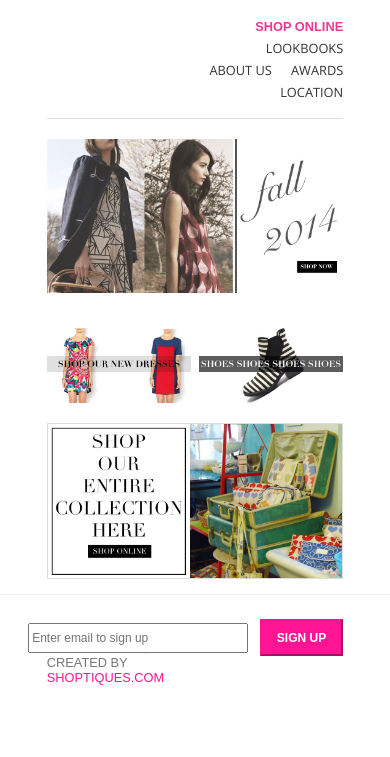
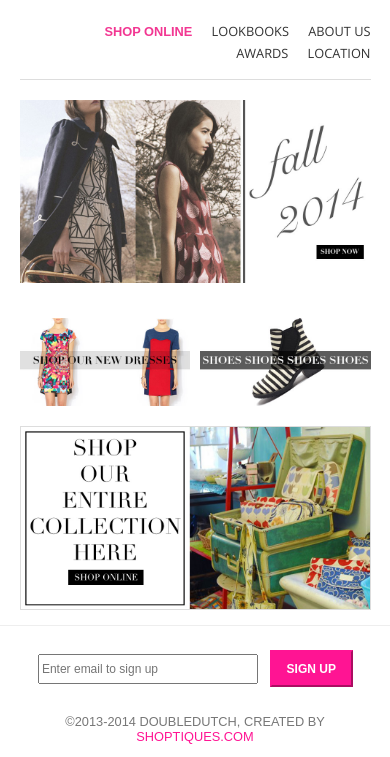
Before and after one commit to eramod/doubledutch-remake, a plain HTML site: page index.html in a window 390 px wide. Shown: the part 179-936 px from the top of the page. Before the commit the page ends 877 px from the top, so only its background shows below. Drawn offline with nearby package versions, Linux system fonts and the light colour scheme.

Commit message:
add media queries for width, header, and footer

```diff
--- a/css/main.css
+++ b/css/main.css
@@ -102,7 +102,7 @@ footer {
     color: #777;
     float: left;
     font-size: .8em;
-    margin-top: -10px;
+    margin-top: -70px;
     text-transform: uppercase;
     width: 40%;
 }
@@ -158,3 +158,31 @@ input[placeholder] {
   display: table;
   clear: both;
 }
+
+@media screen and (max-width: 950px) {
+	main, .footer-container  {
+		width: 90%;
+	}
+
+	nav ul, .logo {
+		float: none;
+	}
+
+	nav ul {
+		padding-left: 0;
+		width: 100%;
+	}
+}
+
+@media screen and (max-width: 650px) {
+	.copyright, form {
+		float: none;
+		margin: 0 auto;
+		width: 90%;
+	}
+
+	.copyright {
+		margin-top: 0;
+		text-align: center;
+	}
+}
--- a/index.html
+++ b/index.html
@@ -49,9 +49,6 @@
 
     <footer>
       <div class="footer-container">
-        <div class="copyright">
-           <p>©2013-2014 doubledutch, created by <span class="designer">shoptiques.com</span></p>
-        </div>
         <form>
             <input type="email" placeholder="Enter email to sign up" id="mail" />
             <div class="button">
@@ -59,6 +56,9 @@
             </div>
         </form>
       </div>
+      <div class="copyright">
+           <p>©2013-2014 doubledutch, created by <span class="designer">shoptiques.com</span></p>
+        </div>
     </footer>
 
     <script src="//ajax.googleapis.com/ajax/libs/jquery/1.11.2/jquery.min.js"></script>
```
